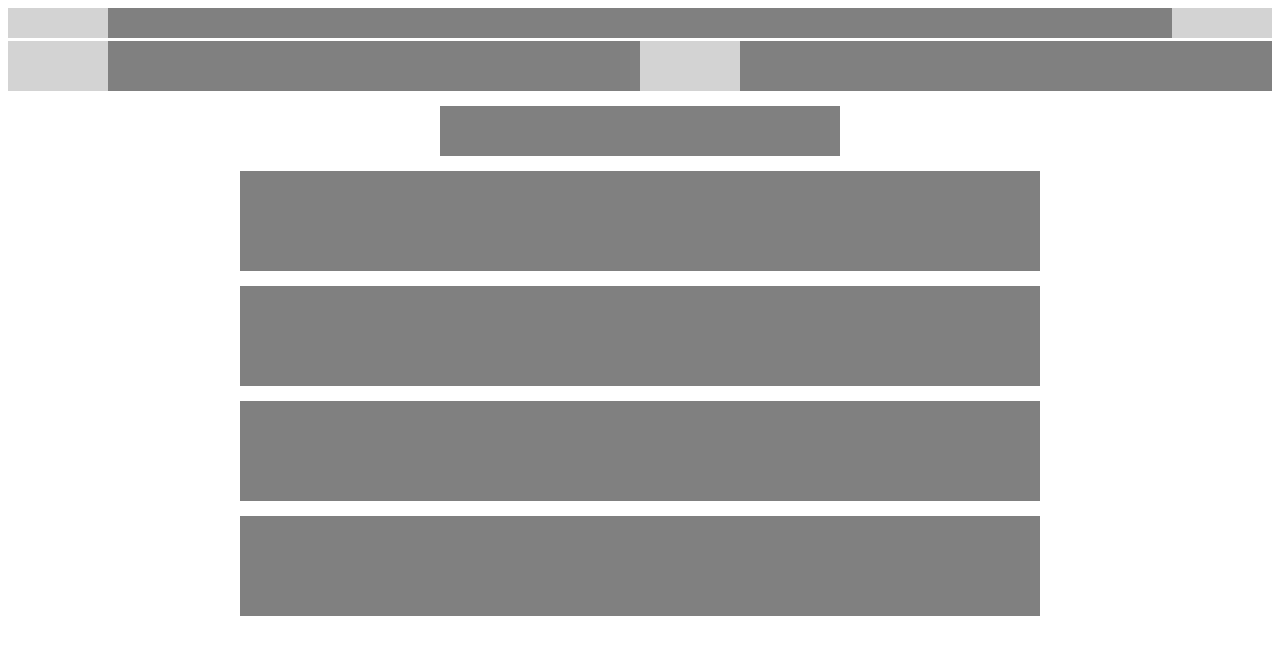
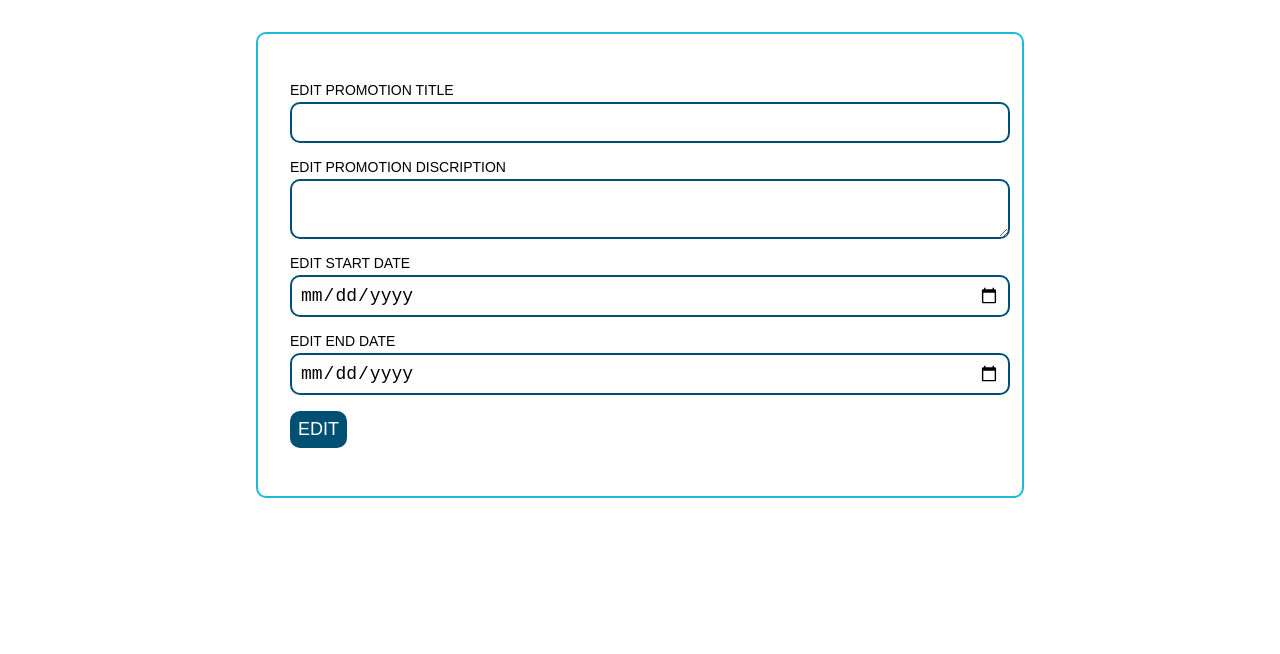
Before and after one commit to AngoosHub/UnBroke, a plain HTML site: page business/Edit Post/index.html in a window 1280 px wide. Drawn offline with Linux system fonts and the light colour scheme.

Commit message:
edit page update

```diff
--- a/business/Edit Post/index.html
+++ b/business/Edit Post/index.html
@@ -10,20 +10,23 @@
 </head>
 
 <body>
-  <div class="overBanner">
-    <div class="yourCompany"></div>
-    <div class="signOut"></div>
-  </div>
-  <div class="banner">
-    <div class="logo"></div>
-    <div class="post"></div>
-  </div>
   <div class="content">
     <div class="title"></div>
-    <div class="promoTitle"></div>
-    <div class="promoDescription"></div>
-    <div class="promoStartDate"></div>
-    <div class="promoEndDate"></div>
+    <form class="postForm">
+      <label for="title">Edit Promotion Title</label>
+      <input type="text" id="title">
+
+      <label for="discription">Edit Promotion Discription</label>
+      <textarea id="textArea"></textarea>
+
+      <label for="startDate">Edit Start Date</label>
+      <input type="date" id="startDate">
+
+      <label for="endDate">Edit End Date</label>
+      <input type="date" id="endDate">
+
+      <input type="submit" value="edit" id="btn">
+    </form>
   </div>
 </body>
 
--- a/business/Edit Post/main.css
+++ b/business/Edit Post/main.css
@@ -1,83 +1,41 @@
-.overBanner {
-  width: 100%;
-  height: 30px;
-  background-color: grey;
+.postForm {
+  border-radius: 10px;
+  max-width: 700px;
+  margin: 2rem auto;
+  border: 2px solid #1ebbd7;
+  padding: 2rem;
+  font-family: Arial, Helvetica, sans-serif;
 }
 
-.yourCompany {
-  height: 100%;
-  width: 100px;
-  float: left;
-  background-color: lightgrey;
+.postForm>label {
+  text-transform: uppercase;
+  display: block;
+  font-size: 14px;
+  padding: 1rem 0 .25rem;
 }
 
-.signOut {
-  height: 100%;
-  width: 100px;
-  float: right;
-  background-color: lightgrey;
+.postForm>input,
+textarea {
+  border-radius: 10px;
+  display: block;
+  width: 100%;
+  font-size: 18px;
+  border: 2px solid #005073;
+  padding: .5rem;
 }
 
-.banner {
-  text-align: center;
-  height: 50px;
-  width: 100%;
-  background-color: grey;
-  margin-top: 3px;
+#btn {
+  border-radius: 10px;
+  text-transform: uppercase;
+  border: 0;
+  background: #005073;
+  padding: .5rem;
+  color: white;
+  margin: 1rem 0;
+  width: auto;
 }
 
-.logo {
-  height: 100%;
-  width: 100px;
-  float: left;
-  background-color: lightgrey;
+#btn:hover {
+  background: #107dac;
+
 }
-
-.post {
-  height: 100%;
-  width: 100px;
-  display: inline-block;
-  background-color: lightgrey;
-}
-
-.content{
-  width: 800px;
-  height: 1000px;
-  margin: auto;
-}
-
-.title{
-  height: 50px;
-  width: 50%;
-  background-color: grey;
-  margin: auto;
-  margin-top: 15px;
-}
-
-.promoTitle{
-  height: 100px;
-  width: 100%;
-  background-color: grey;
-  margin-top: 15px;
-}
-
-.promoDescription{
-  height: 100px;
-  width: 100%;
-  background-color: grey;
-  margin-top: 15px;
-}
-
-.promoStartDate{
-  height: 100px;
-  width: 100%;
-  background-color: grey;
-  margin-top: 15px;
-}
-
-.promoEndDate{
-  height: 100px;
-  width: 100%;
-  background-color: grey;
-  margin-top: 15px;
-}
```
